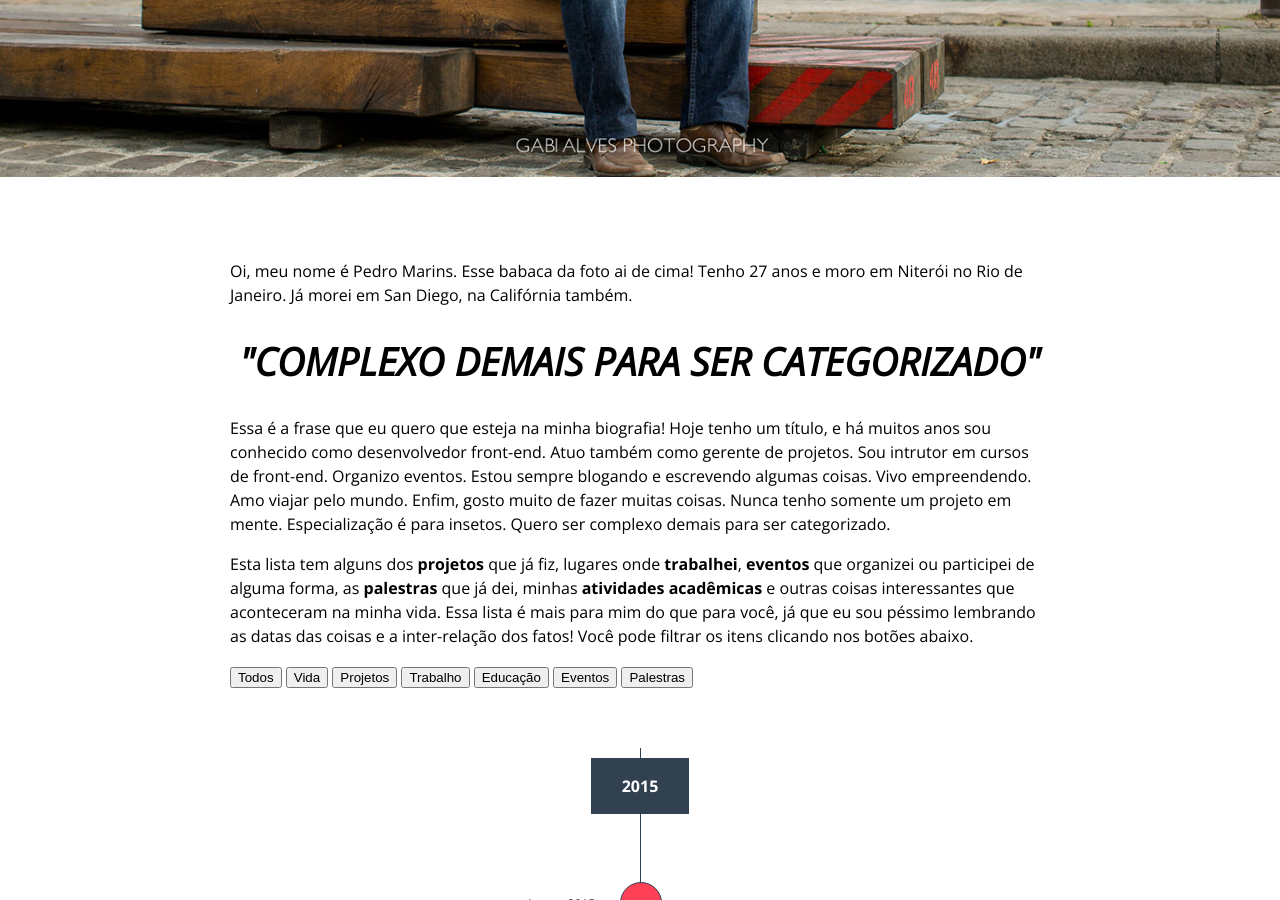
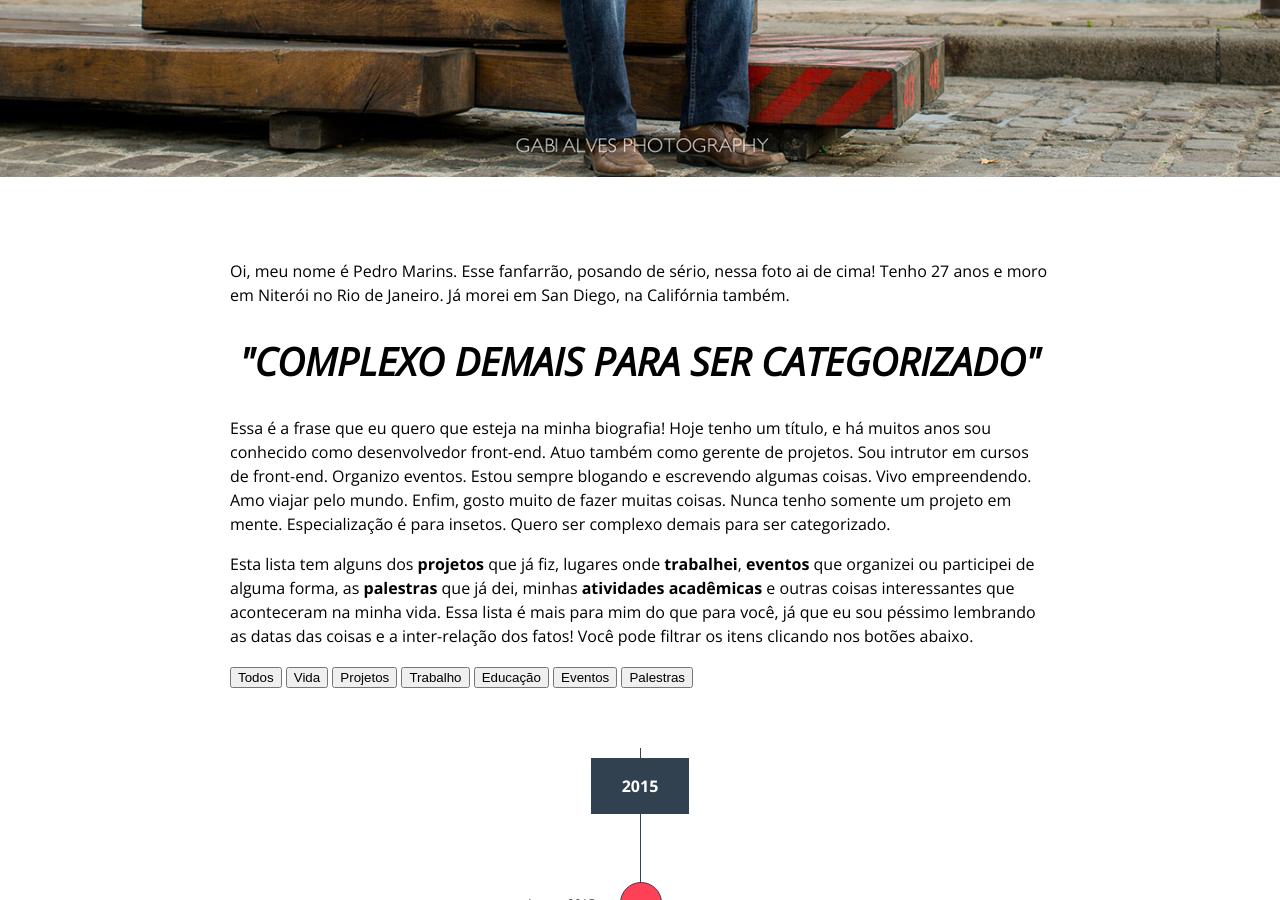
Before and after one commit to pedromarins/pedromarins.github.io, a Jekyll site: the page built from about/index.html, in a window 1280 px wide and 900 px high, scrolled down 671 px. Built offline with Jekyll 4.4.1, drawn with Linux system fonts in a browser that asks for light colours.

Commit message:
improving about me text

```diff
--- a/about/index.html
+++ b/about/index.html
@@ -8,7 +8,7 @@ permalink: /about/
 
 <div class="wrapper content">
 	<div class="timeline">
-		<p class="about-description">Oi, meu nome é Pedro Marins. Esse babaca da foto ai de cima! Tenho 27 anos e moro em Niterói no Rio de Janeiro. Já morei em San Diego, na Califórnia também.</p>
+		<p class="about-description">Oi, meu nome é Pedro Marins. Esse fanfarrão, posando de sério, nessa foto ai de cima! Tenho 27 anos e moro em Niterói no Rio de Janeiro. Já morei em San Diego, na Califórnia também.</p>
 
 		<h1 class="about-heading">"Complexo demais para ser categorizado"</h1>
 
```
Also changed, not shown: 3 other files.
